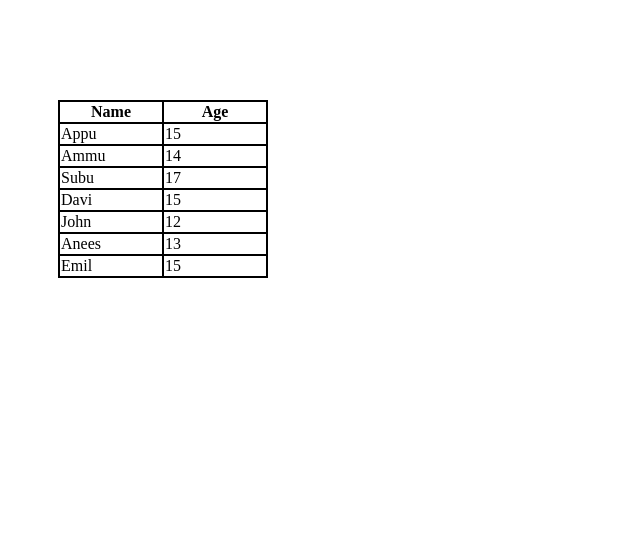
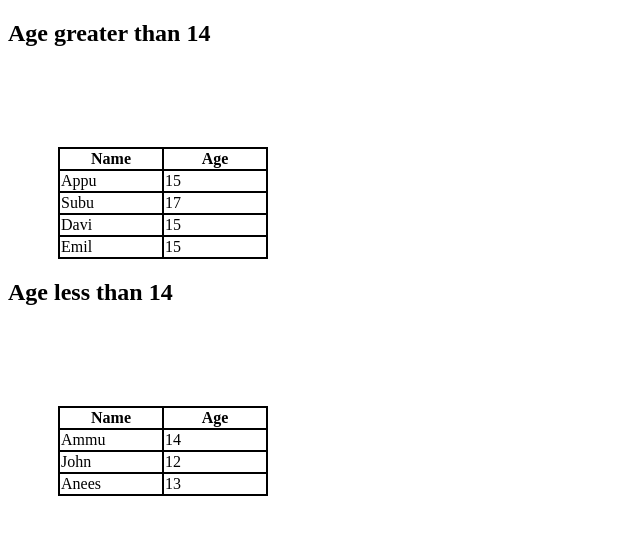
Before and after one commit to rishadroshanpt/javascripts, a plain HTML site: page list.html in a window 1280 px wide. Shown: the whole page, without its empty margins (0-640 px from the left). Drawn offline with Linux system fonts and the light colour scheme.

Commit message:
filtered data

```diff
--- /dev/null
+++ b/array.html
@@ -0,0 +1,12 @@
+<!DOCTYPE html>
+<html lang="en">
+<head>
+    <meta charset="UTF-8">
+    <meta name="viewport" content="width=device-width, initial-scale=1.0">
+    <title>Document</title>
+</head>
+<body>
+    <h2>array</h2>
+    <script src="js/array.js"></script>
+</body>
+</html>
--- a/js/list.js
+++ b/js/list.js
@@ -13,12 +13,23 @@
 
 
 data=[{name:'Appu',age:15},{name:'Ammu',age:14},{name:'Subu',age:17},{name:'Davi',age:15},{name:'John',age:12},{name:'Anees',age:13},{name:'Emil',age:15}]
-let table=document.querySelector("tbody")
-for(i of data){
+data1=data.filter(i=>i.age>14)
+data2=data.filter(i=>i.age<=14)
+let table1=document.getElementById("tb1")
+data1.forEach(element => {
     let tr=document.createElement("tr")
     tr.innerHTML=`
-    <td>${i.name}</td>
-    <td>${i.age}</td>
+    <td>${element.name}</td>
+    <td>${element.age}</td>
     `
-    table.appendChild(tr)
-}
+    table1.appendChild(tr)
+});
+let table2=document.getElementById("tb2")
+data2.forEach(element => {
+    let tr=document.createElement("tr")
+    tr.innerHTML=`
+    <td>${element.name}</td>
+    <td>${element.age}</td>
+    `
+    table2.appendChild(tr)
+});
--- a/list.html
+++ b/list.html
@@ -20,6 +20,7 @@
     </style>
 </head>
 <body>
+    <h2>Age greater than 14</h2>
     <table>
         <thead>
             <tr>
@@ -27,7 +28,19 @@
                 <th>Age</th>
             </tr>
         </thead>
-        <tbody>
+        <tbody id="tb1">
+
+        </tbody>
+    </table>
+    <h2>Age less than 14</h2>
+    <table>
+        <thead>
+            <tr>
+                <th>Name</th>
+                <th>Age</th>
+            </tr>
+        </thead>
+        <tbody id="tb2">
 
         </tbody>
     </table>
```
Also changed, not shown: fun.html (added, +11 -0 lines), js/array.js (added, +10 -0 lines), js/fun.js (added, +31 -0 lines), js/string.js (added, +10 -0 lines), string.html (added, +11 -0 lines).
